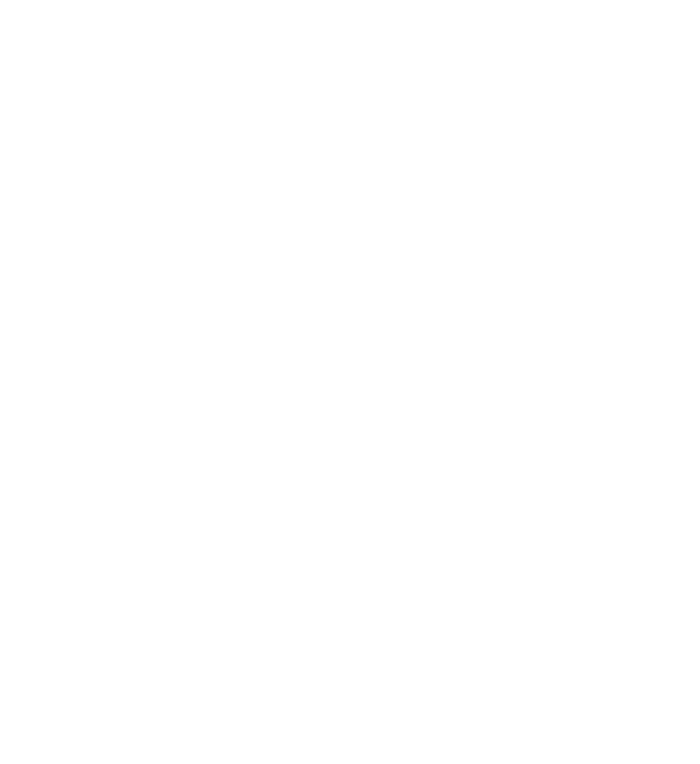
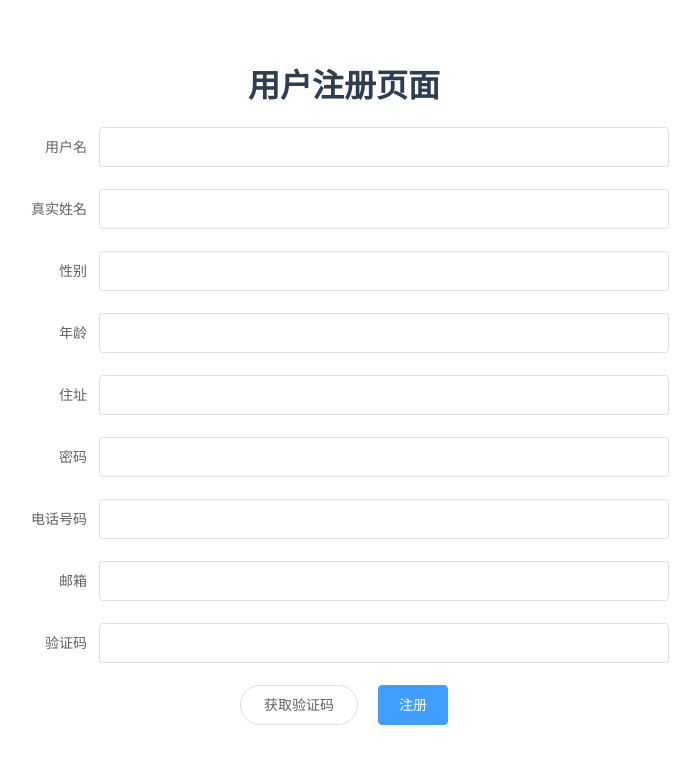
Before and after one commit to KYD258/travelproject-vue, a Vue app: page /#/userResgister in a window 1280 px wide. Shown: the top 764 px of the page, without its empty margins (296-996 px from the left). Built offline with nearby package versions, Linux system fonts and the light colour scheme.

Commit message:
用户端登录注册前段页面

```diff
--- /dev/null
+++ b/src/components/userIndex.vue
@@ -0,0 +1,21 @@
+<template>
+  <div>
+    <el-breadcrumb separator-class="el-icon-arrow-right">
+      <el-breadcrumb-item :to="{ path: '/' }">首页</el-breadcrumb-item>
+      <el-breadcrumb-item :to="{path:'/userLogin'}">登录</el-breadcrumb-item>
+      <el-breadcrumb-item :to="{path:'/SysUserLogin'}">管理员登录</el-breadcrumb-item>
+      <el-breadcrumb-item :to="{path:'/userResgister'}">注册</el-breadcrumb-item>
+      <el-breadcrumb-item>注销</el-breadcrumb-item>
+    </el-breadcrumb>
+  </div>
+</template>
+<script>
+  export default{
+      data(){
+          return{
+              message:'首页'
+          }
+      }
+
+  }
+</script>
--- /dev/null
+++ b/src/components/userLogin.vue
@@ -0,0 +1,67 @@
+<template>
+  <div>
+    <h1>{{msg}}</h1>
+    <el-form :model="user" status-icon :rules="rules" ref="user" label-width="100px" class="demo-ruleForm">
+      <el-form-item label="用户名" prop="userName">
+        <el-input type="userName" v-model="user.userName" autocomplete="off"></el-input>
+      </el-form-item>
+      <el-form-item label="密码" prop="password">
+        <el-input type="password" v-model="user.password" autocomplete="off"></el-input>
+      </el-form-item>
+      <el-form-item>
+        <el-button type="primary" @click="submitForm('user')">提交</el-button>
+        <el-button @click="resetForm('user')">重置</el-button>
+      </el-form-item>
+    </el-form>
+  </div>
+</template>
+<script>
+  import axios from 'axios'
+  export default{
+      data(){
+        var validateUserName = (rule, value, callback) => {
+          if (value === '') {
+            callback(new Error('请输入用户名'));
+          } else {
+            callback();
+          }
+        };
+        var validatePassword = (rule, value, callback) => {
+          if (value === '') {
+            callback(new Error('请输入密码'));
+          } else {
+            callback();
+          }
+        };
+          return{
+              msg:'用户登录页面',
+              user:{
+                  userName:'',
+                  password:""
+              },
+            rules:{
+              userName: [{ validator: validateUserName, trigger: 'blur' }],
+              password: [{ validator: validatePassword, trigger: 'blur' }]
+            }
+          }
+      },
+    methods:{
+      submitForm(formName) {
+        this.$refs[formName].validate((valid) => {
+          if (valid) {
+            alert('submit!');
+            axios.post("/api/userLogin",this.user).then(res=>{
+                alert("登录成功")
+            });
+          } else {
+            console.log('error submit!!');
+            return false;
+          }
+        });
+      },
+      resetForm(formName) {
+        this.$refs[formName].resetFields();
+      }
+    }
+  }
+</script>
--- /dev/null
+++ b/src/components/userResgister.vue
@@ -0,0 +1,73 @@
+<template>
+  <div style="margin: auto;width: 650px;">
+    <h1>{{msg}}</h1>
+    <el-form :label-position="labelPosition" label-width="80px" :model="tbUser">
+      <el-form-item label="用户名">
+        <el-input v-model="tbUser.loginName"></el-input>
+      </el-form-item>
+      <el-form-item label="真实姓名">
+        <el-input v-model="tbUser.realName"></el-input>
+      </el-form-item>
+      <el-form-item label="性别">
+      <el-input v-model="tbUser.sex"></el-input>
+    </el-form-item>
+      <el-form-item label="年龄">
+        <el-input v-model="tbUser.age"></el-input>
+      </el-form-item>
+      <el-form-item label="住址">
+        <el-input v-model="tbUser.address"></el-input>
+      </el-form-item>
+      <el-form-item label="密码">
+        <el-input v-model="tbUser.password"></el-input>
+      </el-form-item>
+      <el-form-item label="电话号码">
+        <el-input v-model="tbUser.phone"></el-input>
+      </el-form-item>
+      <el-form-item label="邮箱">
+        <el-input v-model="tbUser.email"></el-input>
+      </el-form-item>
+      <el-form-item label="验证码">
+        <el-input v-model="code"></el-input>
+      </el-form-item>
+      <el-button round @click="getCode()">获取验证码</el-button>
+      <el-button type="primary" @click="register()" style="margin-left: 20px">注册</el-button>
+    </el-form>
+  </div>
+</template>
+<script>
+  import axios from 'axios'
+  export default {
+      data(){
+          return{
+              msg:'用户注册页面',
+              labelPosition:'right',
+              tbUser:{
+                  loginName:'',realName:'',sex:'',age:'',address:'',password:'',phone:'',
+                  email:''
+              },
+              code:''
+          }
+      },
+    methods:{
+      getCode:function () {
+        axios.get("/api/getCode/"+this.tbUser.email).then(res=>{
+            alert(this.tbUser.email)
+           if(res.data.code==1){
+               alert("邮件发送成功，请输入验证码!");
+           }
+        })
+      },
+      register:function () {
+        axios.post("/api/userRegister",{"tbUser":this.tbUser,"code":this.code}).then(res=>{
+            alert(this.tbUser + this.code)
+            if(res.data.code==1){
+                alert("注册成功");
+            }else {
+                alert("失败")
+            }
+        })
+      }
+
+    }
+  }
+</script>
--- a/src/router/index.js
+++ b/src/router/index.js
@@ -3,24 +3,18 @@
 import SysUserRegist from '@/components/SysUserRegist'
 import SysUserLogin from '@/components/SysUserLogin'
 import show from '@/components/show'
+import userIndex from '@/components/userIndex'
+import userLogin from '@/components/userLogin'
+import userResgister from '@/components/userResgister'
 Vue.use(Router)
 
 export default new Router({
   routes: [
-    {
-      path: '/SysUserRegist',
-      name: 'SysUserRegist',
-      component: SysUserRegist
-    },
-    {
-      path: '/',
-      name: 'SysUserLogin',
-      component: SysUserLogin
-    },
-    {
-      path: '/show',
-      name: 'show',
-      component: show
-    }
+    {path: '/SysUserRegist',name: 'SysUserRegist',component: SysUserRegist },
+    {path: '/SysUserLogin',name: 'SysUserLogin',component: SysUserLogin},
+    {path: '/show',name: 'show',component: show},
+    {path:'/',name:'userIndex',component:userIndex},
+    {path:'/userLogin',name:'userLogin',component:userLogin},
+    {path:'/userResgister',name:'userResgister',component:userResgister}
   ]
 })
```
Also changed, not shown: 1 other file (tests, documents, lock files or other folders).
